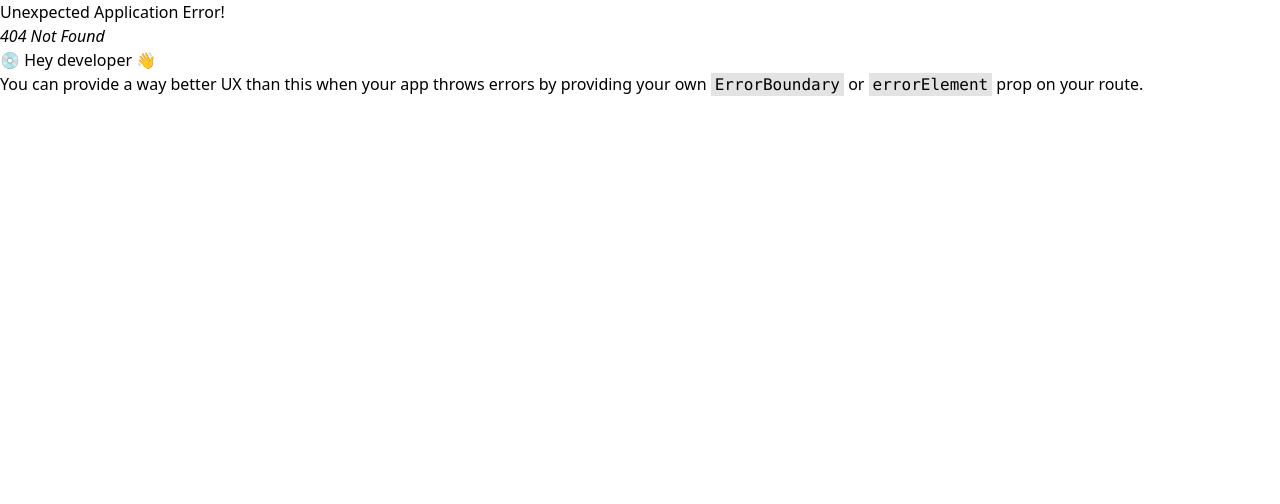
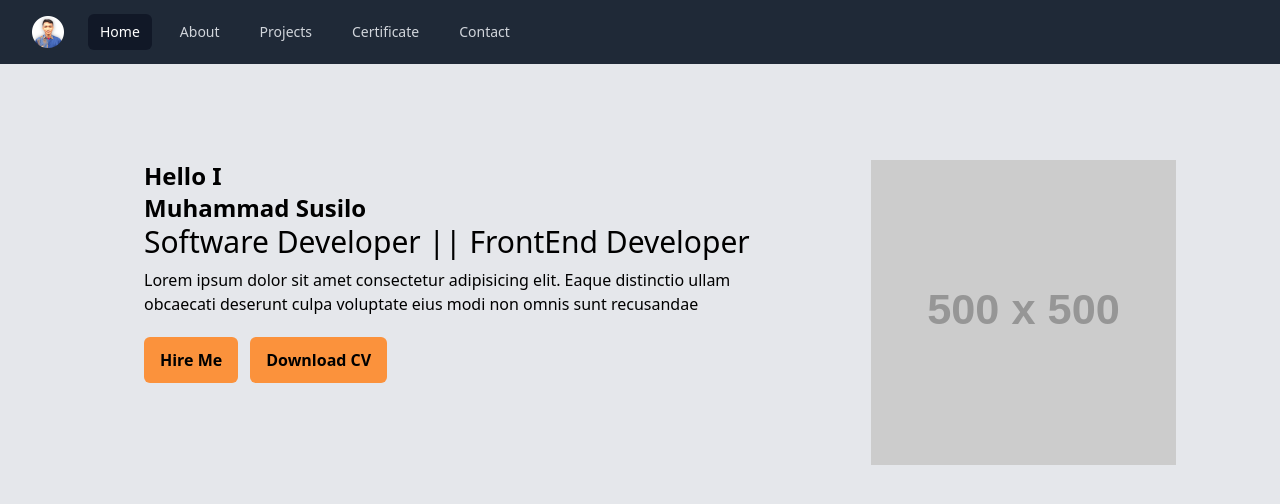
Before and after one commit to muhammadsusilo/portofolionew, a React (Vite) app: page /Home in a window 1280 px wide. Before the commit this address had no page. Shown: the top 504 px of the page. Built offline with nearby package versions, Linux system fonts and the light colour scheme.

Commit message:
create home

```diff
--- a/package.json
+++ b/package.json
@@ -10,6 +10,11 @@
     "preview": "vite preview"
   },
   "dependencies": {
+    "@fortawesome/fontawesome-svg-core": "^6.5.2",
+    "@fortawesome/free-brands-svg-icons": "^6.5.2",
+    "@fortawesome/free-regular-svg-icons": "^6.5.2",
+    "@fortawesome/free-solid-svg-icons": "^6.5.2",
+    "@fortawesome/react-fontawesome": "^0.2.0",
     "@headlessui/react": "^2.0.3",
     "@heroicons/react": "^2.1.3",
     "react": "^18.2.0",
--- a/src/Elements/sosialMedia.jsx
+++ b/src/Elements/sosialMedia.jsx
@@ -1,34 +1,48 @@
-
+import React from 'react';
+import { FontAwesomeIcon } from '@fortawesome/react-fontawesome';
 
 const sMedia = [
   {
+    id: 1,
     name: 'Linkedin',
     href: '#',
-    icon: `<FontAwesomeIcon icon="fa-brands fa-linkedin" />`,
+    icon: <FontAwesomeIcon icon="fa-brands fa-linkedin" />,
   },
   {
+    id: 2,
     name: 'Github',
     href: '#',
-    icon: `<FontAwesomeIcon icon="fa-brands fa-github" />`,
+    icon: <FontAwesomeIcon icon="fa-brands fa-github" />,
   },
   {
+    id: 3,
     name: 'Instagram',
     href: '#',
-    icon: `<FontAwesomeIcon icon="fa-brands fa-instagram" />`,
+    icon: <FontAwesomeIcon icon="fa-brands fa-instagram" />,
   },
   {
+    id: 4,
     name: 'Telegram',
     href: '#',
-    icon: `<FontAwesomeIcon icon="fa-brands fa-telegram" />`,
+    icon: <FontAwesomeIcon icon="fa-brands fa-telegram" />,
   },
 ];
 
 const SosialMedia = () => {
-    return (
-        <div>
-
+  return (
+    <div>
+      {/* {sMedia.map((social, index) => (
+        <div key={index} className="bg-blue-500">
+          {social.icon}
+          <span>{social.name}</span>
+          <FontAwesomeIcon icon="fa-brands fa-telegram" />
         </div>
-    )
-}
+      ))} */}
+      <p>
+        {/* <FontAwesomeIcon icon="check-square" /> */}
+      </p>
+    </div>
+  );
+};
 
 export default SosialMedia;
--- a/src/Pages/Home.jsx
+++ b/src/Pages/Home.jsx
@@ -0,0 +1,45 @@
+import Navbar from "../Fragments/Navbar";
+
+const Home = () => {
+    return (
+      <div className="bg-gray-200 h-screen">
+        <Navbar />
+        <div className="m-24 mx-36 flex justify-between">
+          <div className=" mr-10">
+            <h1 className="font-semibold text-2xl">Hello I</h1>
+            <h5 className="font-semibold text-2xl">Muhammad Susilo</h5>
+            <h1 className="text-3xl	">
+              Software Developer || FrontEnd Developer
+            </h1>
+            <p className="my-2 text-base">
+              Lorem ipsum dolor sit amet consectetur adipisicing elit. Eaque
+              distinctio ullam obcaecati deserunt culpa voluptate eius modi non
+              omnis sunt recusandae
+            </p>
+            <div className="font-semibold my-8 flex group:">
+              <div className="hover:translate-y-6 transition duration-100 ease-in">
+                <a href="#" className="bg-orange-400 p-3 px-4 mr-3 rounded-md ">
+                  <button>Hire Me</button>
+                </a>
+              </div>
+              <div className="hover:translate-x-6 transition duration-100 ease-in">
+                <a href="#" className="bg-orange-400 p-3 px-4 rounded-md">
+                  <button>Download CV</button>
+                </a>
+              </div>
+            </div>
+          </div>
+          <div>
+            <img
+              src="https://placehold.co/500x500?font=roboto"
+              alt="Muhammad Susilo"
+              className="ml-10"
+            />
+          </div>
+        </div>
+      </div>
+    );
+}
+
+
+export default Home;
```
Also changed, not shown: src/main.jsx (+7 -0 lines), 1 other file (tests, documents, lock files or other folders).
